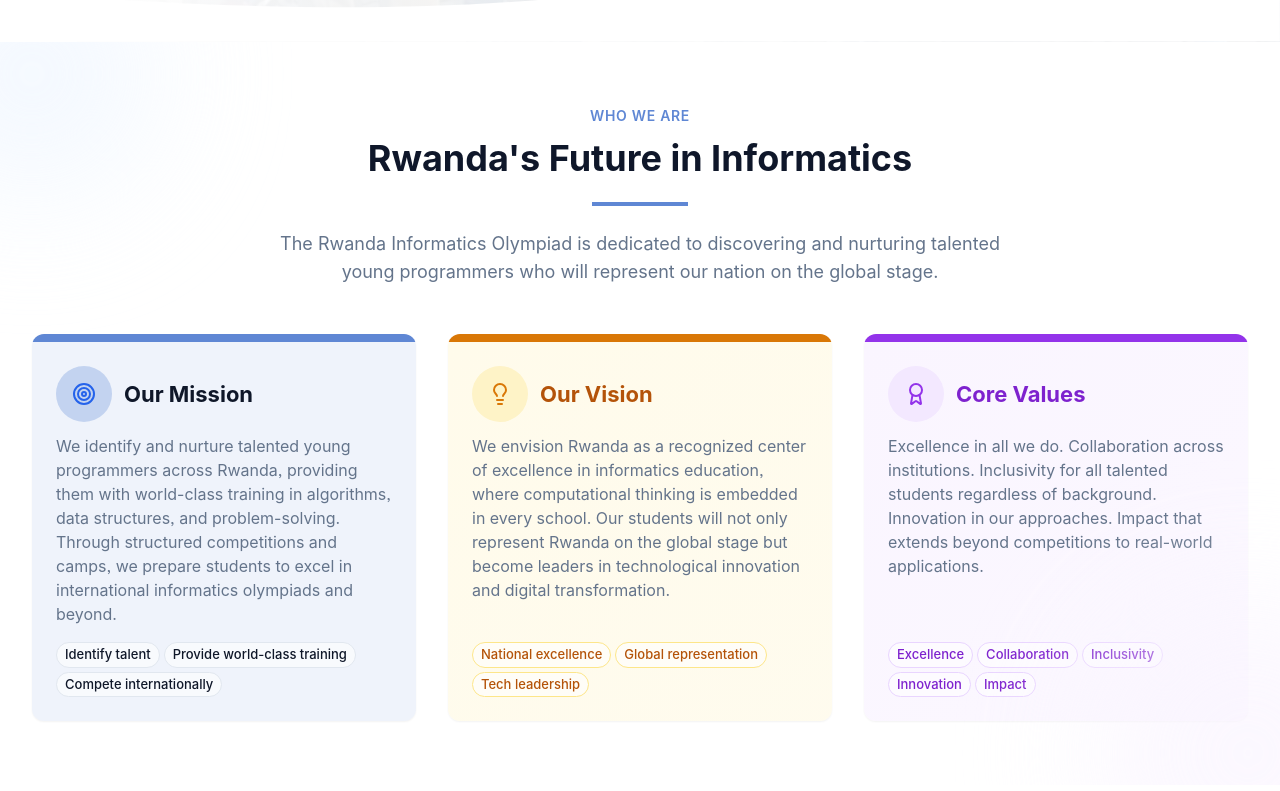
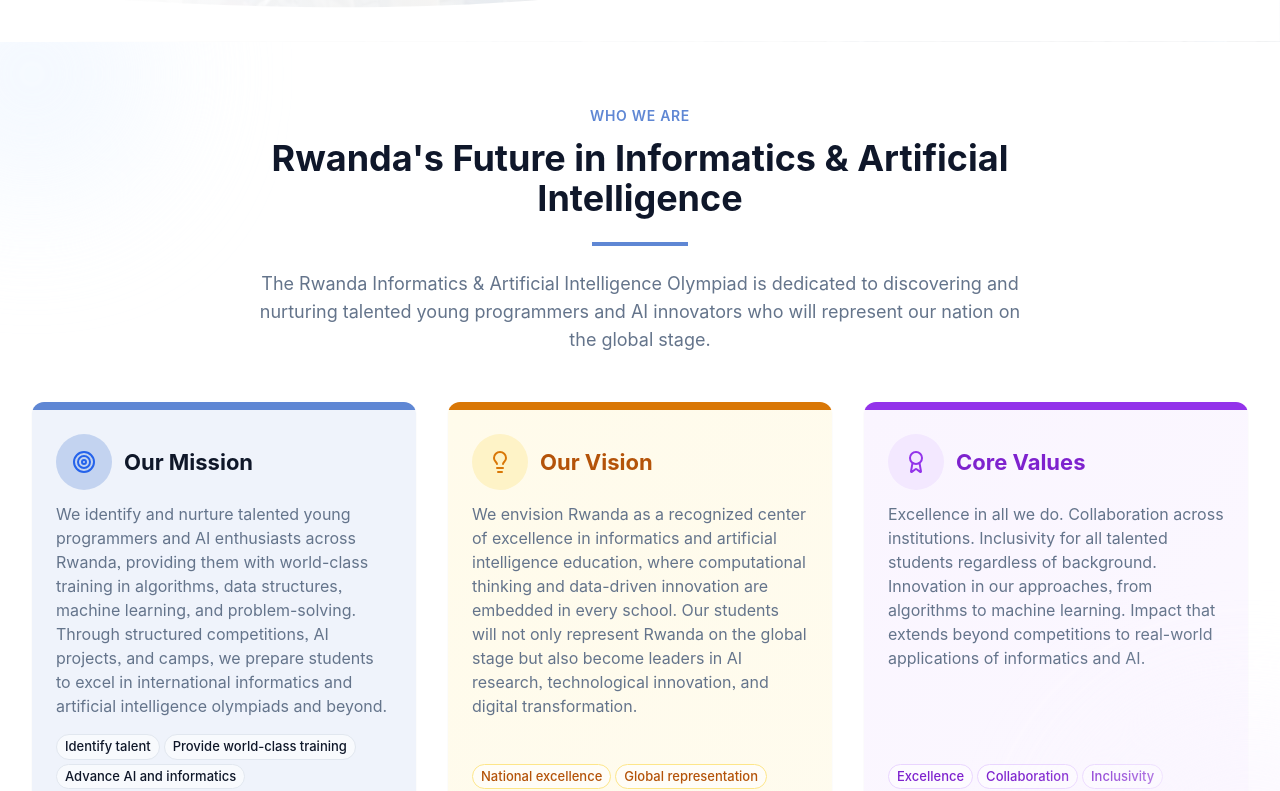
Before and after one commit to rwandacomputing/rwco-web, a Next.js app: page / in a window 1280 px wide. Shown: the part 760-1551 px from the top of the page. Built offline with nearby package versions, Linux system fonts and the light colour scheme.

Commit message:
Update Mission.tsx

```diff
--- a/src/components/page-components/Mission.tsx
+++ b/src/components/page-components/Mission.tsx
@@ -9,24 +9,39 @@ const Mission = () => {
   const cards = [
     {
       title: "Our Mission",
-      description: "We identify and nurture talented young programmers across Rwanda, providing them with world-class training in algorithms, data structures, and problem-solving. Through structured competitions and camps, we prepare students to excel in international informatics olympiads and beyond.",
+      description: "We identify and nurture talented young programmers and AI enthusiasts across Rwanda, providing them with world-class training in algorithms, data structures, machine learning, and problem-solving. Through structured competitions, AI projects, and camps, we prepare students to excel in international informatics and artificial intelligence olympiads and beyond.",
       icon: <Target className="h-6 w-6 text-blue-600" />,
       color: "blue",
-      highlights: ["Identify talent", "Provide world-class training", "Compete internationally"]
+      highlights: [
+        "Identify talent",
+        "Provide world-class training",
+        "Advance AI and informatics",
+        "Compete internationally"
+      ]
     },
     {
       title: "Our Vision",
-      description: "We envision Rwanda as a recognized center of excellence in informatics education, where computational thinking is embedded in every school. Our students will not only represent Rwanda on the global stage but become leaders in technological innovation and digital transformation.",
+      description: "We envision Rwanda as a recognized center of excellence in informatics and artificial intelligence education, where computational thinking and data-driven innovation are embedded in every school. Our students will not only represent Rwanda on the global stage but also become leaders in AI research, technological innovation, and digital transformation.",
       icon: <LightbulbIcon className="h-6 w-6 text-amber-600" />,
       color: "amber",
-      highlights: ["National excellence", "Global representation", "Tech leadership"]
+      highlights: [
+        "National excellence",
+        "Global representation",
+        "Tech and AI leadership"
+      ]
     },
     {
       title: "Core Values",
-      description: "Excellence in all we do. Collaboration across institutions. Inclusivity for all talented students regardless of background. Innovation in our approaches. Impact that extends beyond competitions to real-world applications.",
+      description: "Excellence in all we do. Collaboration across institutions. Inclusivity for all talented students regardless of background. Innovation in our approaches, from algorithms to machine learning. Impact that extends beyond competitions to real-world applications of informatics and AI.",
       icon: <Award className="h-6 w-6 text-purple-600" />,
       color: "purple",
-      highlights: ["Excellence", "Collaboration", "Inclusivity", "Innovation", "Impact"]
+      highlights: [
+        "Excellence",
+        "Collaboration",
+        "Inclusivity",
+        "Innovation",
+        "Real-world impact"
+      ]
     }
   ];
 
@@ -74,12 +89,12 @@ const Mission = () => {
         <div className="max-w-3xl mx-auto text-center mb-12">
           <h2 className="text-sm uppercase tracking-wider text-olympiad-blue font-semibold mb-3">Who We Are</h2>
           <h1 className="text-3xl md:text-4xl font-bold text-olympiad-navy mb-6">
-            Rwanda&#39;s Future in Informatics
+            Rwanda&#39;s Future in Informatics &amp; Artificial Intelligence
           </h1>
           <div className="h-1 w-24 bg-olympiad-blue mx-auto mb-6"></div>
           <p className="text-olympiad-gray text-lg">
-            The Rwanda Informatics Olympiad is dedicated to discovering and nurturing
-            talented young programmers who will represent our nation on the global stage.
+            The Rwanda Informatics &amp; Artificial Intelligence Olympiad is dedicated to discovering and nurturing
+            talented young programmers and AI innovators who will represent our nation on the global stage.
           </p>
         </div>
 
@@ -127,4 +142,4 @@ const Mission = () => {
   );
 }
 
-export default Mission
+export default Mission;
```
